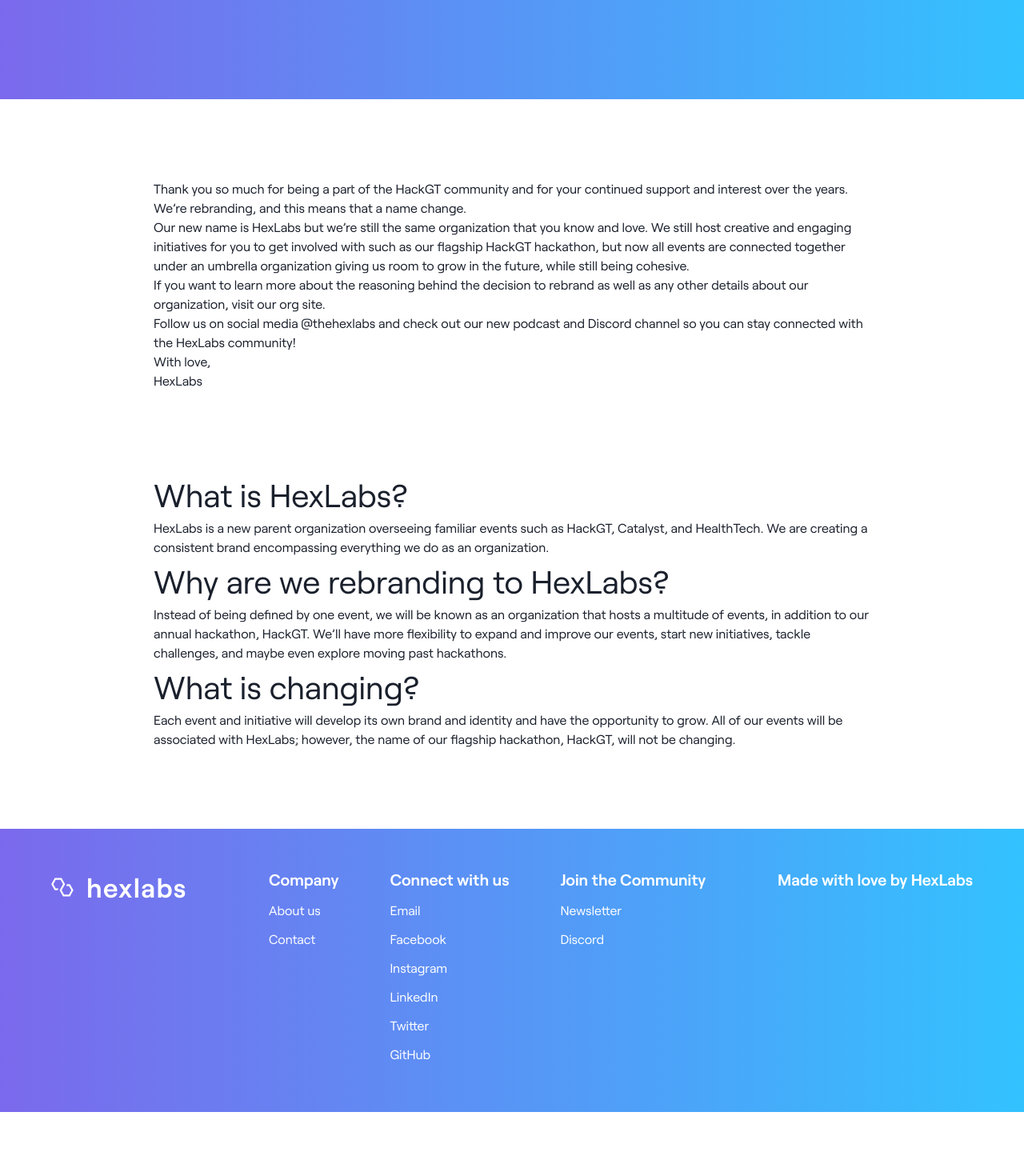
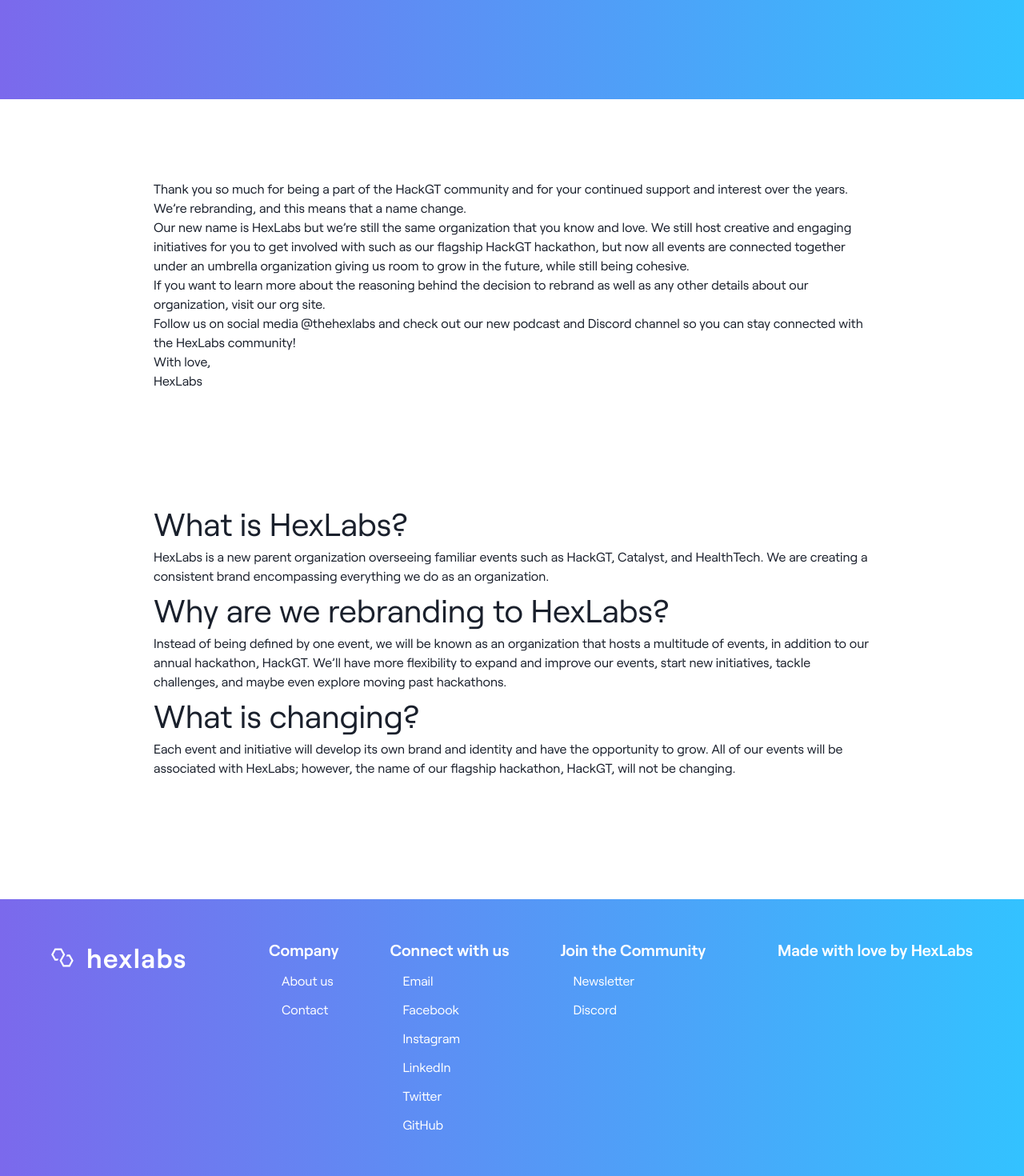
Before and after one commit to HackGT/hexlabs-website, a Next.js app: page /rebranded in a window 1280 px wide. Shown: the part 440-1910 px from the top of the page at 80% size. Before the commit the page ends 1830 px from the top, so only its background shows below. Built offline with nearby package versions, Linux system fonts and the light colour scheme.

Commit message:
Convert to Chakra UI components

```diff
--- a/components/footer.tsx
+++ b/components/footer.tsx
@@ -1,5 +1,12 @@
 import styles from "./footer.module.css";
 import Logo from "./logo";
+import {
+  Box,
+  Text,
+  Link,
+  ListItem,
+  UnorderedList,
+} from '@chakra-ui/react'
 
 declare let ml_webform_4255780: any;
 
@@ -78,36 +85,37 @@
 
 function FooterItem({ title, links }) {
   return (
-    <div>
-      <div className={styles["column-header"]}>{title}</div>
-      <ul>
+    <Box>
+      <Box fontWeight = "600" fontSize = "1.25rem">{title}</Box>
+      <UnorderedList>
         {links.map(({ name, href }, idx) => {
           return name === "Newsletter" ?
-            <li key={idx}>
-              <a onClick={() => ml_webform_4255780('show')}>{name}</a>
-            </li>
+            <ListItem key={idx}>
+              <Link onClick={() => ml_webform_4255780('show')}>{name}</Link>
+            </ListItem>
           :
-            <li key={idx}>
-              <a href={href} target="_blank" rel="noopener noreferrer">{name}</a>
-            </li>
+            <ListItem key={idx}>
+              <Link href={href} target="_blank" rel="noopener noreferrer">{name}</Link>
+            </ListItem>
         })}
-      </ul>
-    </div>
+      </UnorderedList>
+    </Box>
   );
 }
 
 export default function Footer() {
   return (
-    <footer className={styles.footer}>
+    <Box className={styles.footer}>
+
       <Logo />
-      <div className={styles.columns}>
+      <Box className={styles.columns}>
         {footerColumns.map((props, idx) => (
           <FooterItem {...props} key={idx} />
         ))}
-      </div>
-      <div className={styles.right}>
+      </Box>
+      <Box textAlign ="right">
         <FooterItem {...lastColumn} />
-      </div>
-    </footer>
+      </Box>
+    </Box>
   );
 }
--- a/pages/rebranded.tsx
+++ b/pages/rebranded.tsx
@@ -1,74 +1,81 @@
 import Hex from "../components/hex";
+import { Box, Flex, Text } from '@chakra-ui/react';
 
 interface Props {}
 
 export default function Rebranded(props: Props) {
   return (
     <>
-      <section className="splash">
-        <h1>We're Rebranding</h1>
-        <div className="max-width-600">
-          <div className="sub-title">Getting ready for change</div>
-          <p>
+      <Box className="splash" justifyContent="center" margin = "0px" w="100vw" background="var(--color-purple-blue)"
+      color="var(--color-white)" padding="0px 15%" minHeight="500px" overflow="hidden" >
+        <Text as = "h1">We're Rebranding</Text>
+        <Flex>
+        <Box maxW = "600px">
+          <Box m = "0px" fontSize ="2.5rem">Getting ready for change</Box>
+          <Text>
             Introducing HexLabs, the new parent organization of all your HackGT
             events. Under our new name, we will continue to cultivate innovative
             spaces for students to confidently discover, pursue, and create
             ideas together.
-          </p>
-        </div>
-      </section>
-      <section>
-        <p>
+          </Text>
+        </Box>
+        </Flex>
+      </Box>
+      <Box justifyContent="center" w = "100vw" padding="100px 15%" minHeight="500px">
+        <Flex flexDirection="column">
+        <Text>
           Thank you so much for being a part of the HackGT community and for
           your continued support and interest over the years. We’re rebranding,
           and this means that a name change.
-        </p>
-        <p>
+        </Text>
+        <Text>
           Our new name is HexLabs but we’re still the same organization that you
           know and love. We still host creative and engaging initiatives for you
           to get involved with such as our flagship HackGT hackathon, but now
           all events are connected together under an umbrella organization
           giving us room to grow in the future, while still being cohesive.
-        </p>
-        <p>
+        </Text>
+        <Text>
           If you want to learn more about the reasoning behind the decision to
           rebrand as well as any other details about our organization, visit our
           org site.
-        </p>
-        <p>
+        </Text>
+        <Text>
           Follow us on social media @thehexlabs and check out our new podcast
           and Discord channel so you can stay connected with the HexLabs
           community!
-        </p>
-        <p>
+        </Text>
+        <Text>
           With love,
-          <br />
+          </Text>
+        <Text>
           HexLabs
-        </p>
-      </section>
-      <section>
-        <div className="sub-title">What is HexLabs?</div>
-        <p>
+        </Text>
+        </Flex>
+      </Box>
+      <Box padding = "0px 15%" paddingBottom="100px" minHeight="500px">
+        <Box margin = "0px" fontSize = "2.5rem">What is HexLabs?</Box>
+        <Text>
           HexLabs is a new parent organization overseeing familiar events such
           as HackGT, Catalyst, and HealthTech. We are creating a consistent
           brand encompassing everything we do as an organization.
-        </p>
-        <div className="sub-title">Why are we rebranding to HexLabs?</div>
-        <p>
+        </Text>
+        <Box margin = "0px" fontSize = "2.5rem">Why are we rebranding to HexLabs?</Box>
+        <Text>
           Instead of being defined by one event, we will be known as an
           organization that hosts a multitude of events, in addition to our
           annual hackathon, HackGT. We’ll have more flexibility to expand and
           improve our events, start new initiatives, tackle challenges, and
           maybe even explore moving past hackathons.
-        </p>
-        <div className="sub-title">What is changing?</div>
-        <p>
+        </Text>
+        <Box margin = "0px" fontSize = "2.5rem">What is changing?</Box>
+        <Text>
           Each event and initiative will develop its own brand and identity and
           have the opportunity to grow. All of our events will be associated
           with HexLabs; however, the name of our flagship hackathon, HackGT,
           will not be changing.
-        </p>
-      </section>
+        </Text>
+      </Box>
     </>
   );
 }
```
